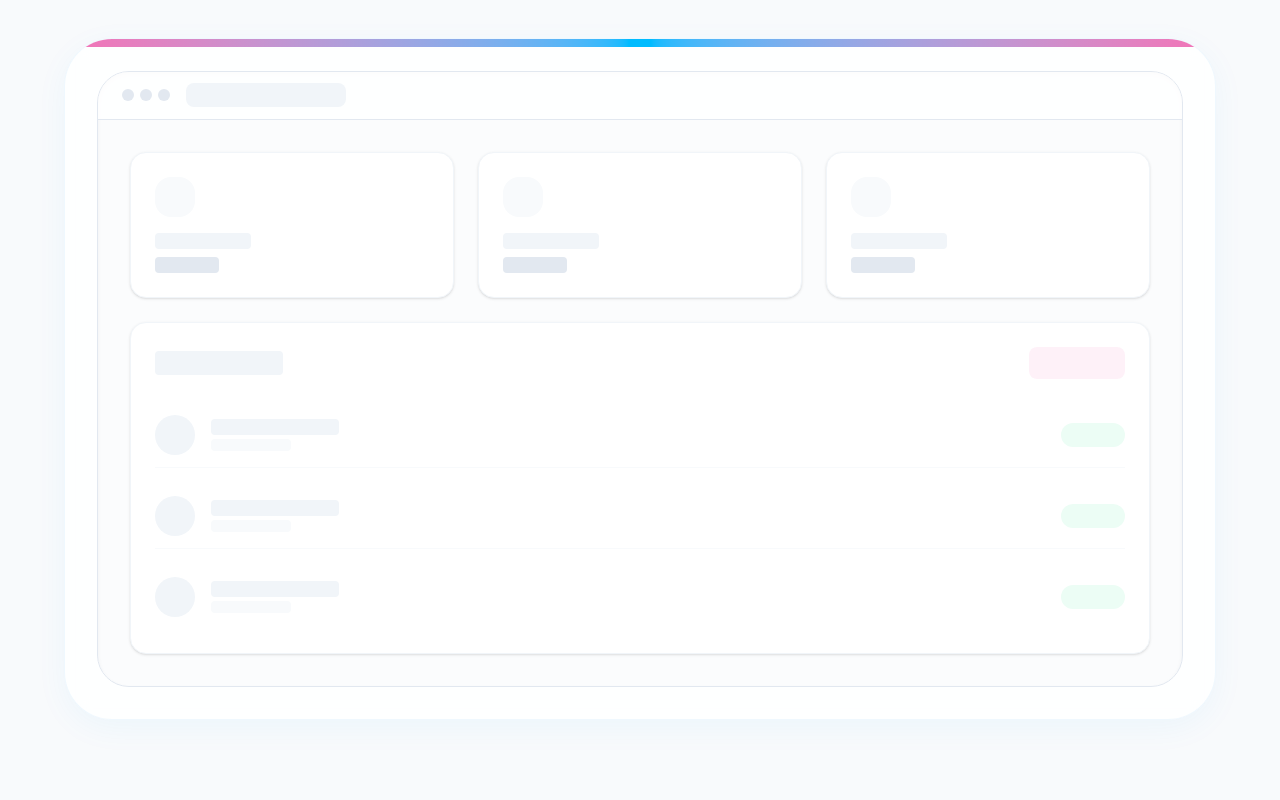
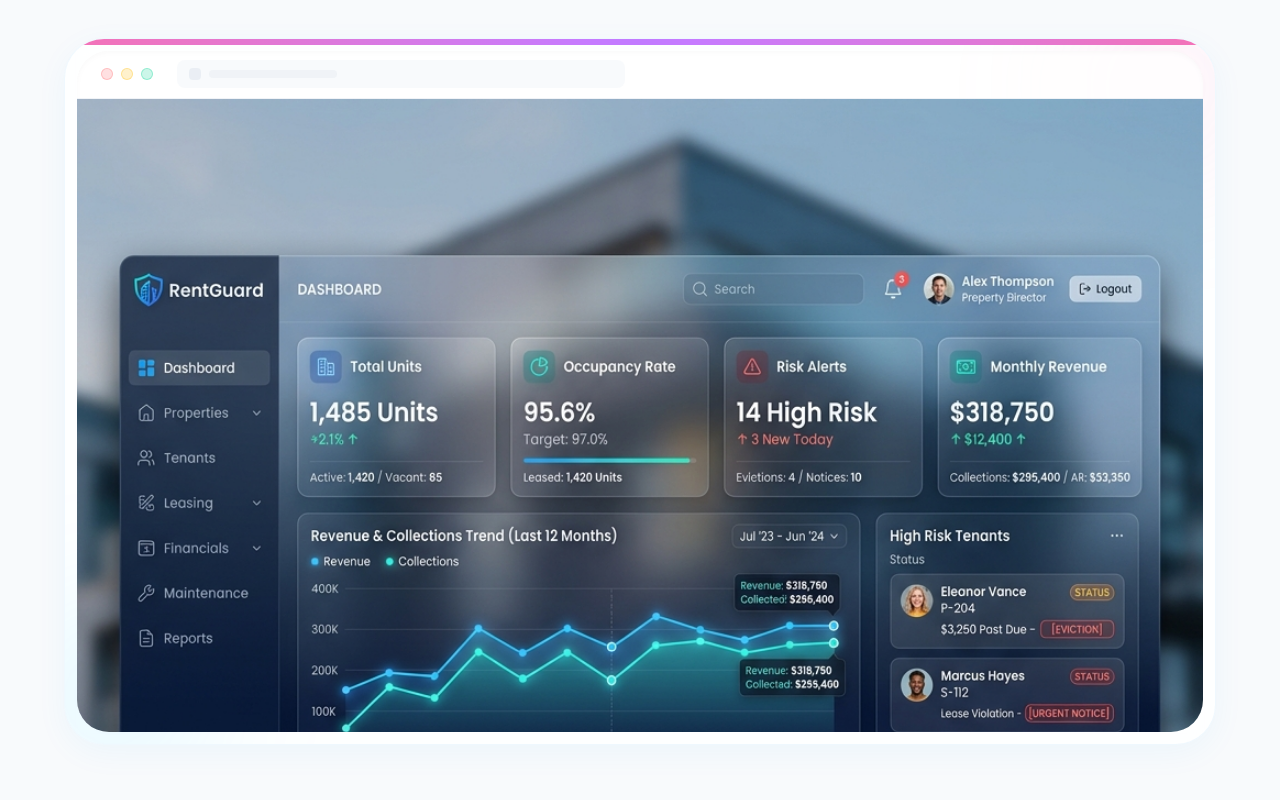
Before and after one commit to Lorna56/rent-guard, a Next.js app: page / in a window 1280 px wide. Shown: the part 820-1620 px from the top of the page. Built offline with nearby package versions, Linux system fonts and the light colour scheme.

Commit message:
made changes to the landing page

```diff
--- a/app/page.tsx
+++ b/app/page.tsx
@@ -1,4 +1,5 @@
 import Link from "next/link";
+import Image from "next/image";
 import {
   Shield,
   ArrowRight,
@@ -64,12 +65,25 @@ export default function LandingPage() {
               Start Protecting My Property
               <ArrowRight className="w-5 h-5 group-hover:translate-x-1 transition-transform" />
             </Link>
+            <div className="relative group/button">
               <Link
                 href="#preview"
                 className="w-full sm:w-auto px-10 py-5 bg-secondary text-secondary-foreground rounded-[2rem] text-lg font-bold border border-primary/10 hover:bg-white transition-all flex items-center justify-center gap-2"
               >
                 Explore Dashboard
               </Link>
+
+              {/* Floating Snap Preview */}
+              <div className="absolute bottom-full left-1/2 -translate-x-1/2 mb-6 w-64 h-40 rounded-2xl overflow-hidden glass border-2 border-primary/20 shadow-2xl scale-0 group-hover/button:scale-100 origin-bottom transition-all duration-300 pointer-events-none z-50">
+                <Image
+                  src="/images/dashboard-snap.png"
+                  alt="Dashboard Snapshot"
+                  fill
+                  className="object-cover"
+                />
+                <div className="absolute inset-0 bg-gradient-to-t from-black/20 to-transparent" />
+              </div>
+            </div>
           </div>
 
           <div className="pt-16 grid grid-cols-2 md:grid-cols-4 gap-8 opacity-50 grayscale hover:grayscale-0 transition-all duration-700">
@@ -82,61 +96,52 @@ export default function LandingPage() {
       </section>
 
       {/* Dashboard Preview Section */}
-      <section id="preview" className="pb-24 px-6 -mt-10 scroll-mt-24">
+      <section id="preview" className="pb-32 px-6 -mt-10 scroll-mt-24">
         <div className="max-w-6xl mx-auto">
-          <div className="glass p-4 md:p-8 rounded-[3rem] border border-white shadow-[0_32px_64px_-16px_rgba(0,0,0,0.1)] relative overflow-hidden group">
-            <div className="absolute top-0 left-0 w-full h-2 bg-gradient-to-r from-primary via-sky-400 to-primary" />
+          <div className="relative glass p-2 md:p-3 rounded-[2.5rem] border border-white/50 shadow-2xl overflow-hidden group">
+            {/* Browser Header */}
+            <div className="absolute top-0 left-0 w-full h-1.5 bg-gradient-to-r from-primary via-purple-400 to-primary z-20" />
 
-            <div className="bg-slate-50/50 rounded-[2rem] border border-slate-200 overflow-hidden shadow-inner">
-              <div className="h-12 border-b border-slate-200 bg-white/80 flex items-center px-6 gap-4">
-                <div className="flex gap-1.5">
-                  <div className="w-3 h-3 rounded-full bg-slate-200" />
-                  <div className="w-3 h-3 rounded-full bg-slate-200" />
-                  <div className="w-3 h-3 rounded-full bg-slate-200" />
+            <div className="bg-white/40 rounded-[2rem] overflow-hidden relative shadow-inner">
+              {/* Toolbar */}
+              <div className="h-10 md:h-12 border-b border-border/50 bg-white/60 flex items-center px-6 gap-6">
+                <div className="flex gap-2">
+                  <div className="w-3 h-3 rounded-full bg-red-400/20 border border-red-400/30" />
+                  <div className="w-3 h-3 rounded-full bg-amber-400/20 border border-amber-400/30" />
+                  <div className="w-3 h-3 rounded-full bg-emerald-400/20 border border-emerald-400/30" />
                 </div>
-                <div className="w-40 h-6 bg-slate-100 rounded-lg" />
+                <div className="flex-1 max-w-md h-7 bg-slate-100/50 rounded-lg flex items-center px-3 gap-2">
+                  <div className="w-3 h-3 rounded-sm bg-slate-300/30" />
+                  <div className="h-2 w-32 bg-slate-300/20 rounded" />
+                </div>
               </div>
 
-              <div className="p-4 md:p-8 grid grid-cols-1 md:grid-cols-3 gap-6">
-                {[1, 2, 3].map((i) => (
-                  <div key={i} className="bg-white p-6 rounded-2xl border border-slate-100 shadow-sm">
-                    <div className="w-10 h-10 rounded-xl bg-slate-50 mb-4" />
-                    <div className="h-4 w-24 bg-slate-100 rounded mb-2" />
-                    <div className="h-4 w-16 bg-slate-200 rounded" />
-                  </div>
-                ))}
-                <div className="md:col-span-3 bg-white p-6 rounded-2xl border border-slate-100 shadow-sm overflow-hidden line-clamp-1">
-                  <div className="flex justify-between items-center mb-6">
-                    <div className="h-6 w-32 bg-slate-100 rounded" />
-                    <div className="h-8 w-24 bg-primary/10 rounded-lg" />
-                  </div>
-                  <div className="space-y-4">
-                    {[1, 2, 3].map((i) => (
-                      <div key={i} className="flex items-center justify-between py-3 border-b border-slate-50 last:border-0">
-                        <div className="flex items-center gap-4">
-                          <div className="w-10 h-10 rounded-full bg-slate-100" />
-                          <div className="space-y-1">
-                            <div className="h-4 w-32 bg-slate-100 rounded" />
-                            <div className="h-3 w-20 bg-slate-50 rounded" />
-                          </div>
-                        </div>
-                        <div className="h-6 w-16 bg-emerald-50 rounded-full" />
-                      </div>
-                    ))}
-                  </div>
+              {/* The Snap Image */}
+              <div className="relative aspect-[16/10] md:aspect-[16/9] w-full overflow-hidden">
+                <Image
+                  src="/images/dashboard-snap.png"
+                  alt="RentGuard Dashboard High Fidelity Preview"
+                  fill
+                  className="object-cover object-top hover:scale-[1.02] transition-transform duration-700"
+                  priority
+                />
+
+                {/* Interactive Overlay */}
+                <div className="absolute inset-0 bg-gradient-to-t from-background/90 via-transparent to-transparent opacity-0 group-hover:opacity-100 transition-opacity duration-500 flex items-end justify-center pb-12">
+                  <Link
+                    href="/signup"
+                    className="px-10 py-5 bg-primary text-white rounded-2xl font-bold shadow-2xl shadow-primary/40 flex items-center gap-3 hover:scale-105 active:scale-95 transition-all text-lg"
+                  >
+                    Start Your Free Trial
+                    <ArrowRight className="w-6 h-6" />
+                  </Link>
                 </div>
               </div>
             </div>
 
-            <div className="absolute inset-0 bg-gradient-to-t from-background/80 via-transparent to-transparent opacity-0 group-hover:opacity-100 transition-opacity flex items-center justify-center">
-              <Link
-                href="/signup"
-                className="px-8 py-4 bg-primary text-white rounded-2xl font-bold shadow-2xl shadow-primary/40 flex items-center gap-2 hover:scale-105 transition-transform"
-              >
-                Get Full Access Now
-                <ArrowRight className="w-5 h-5" />
-              </Link>
-            </div>
+            {/* Decorative Elements */}
+            <div className="absolute -top-12 -right-12 w-48 h-48 bg-primary/10 rounded-full blur-3xl -z-10" />
+            <div className="absolute -bottom-12 -left-12 w-48 h-48 bg-sky-400/10 rounded-full blur-3xl -z-10" />
           </div>
         </div>
       </section>
```
Also changed, not shown: public/images/dashboard-snap.png (added). Lines whose indentation alone changed are shown as unchanged.
